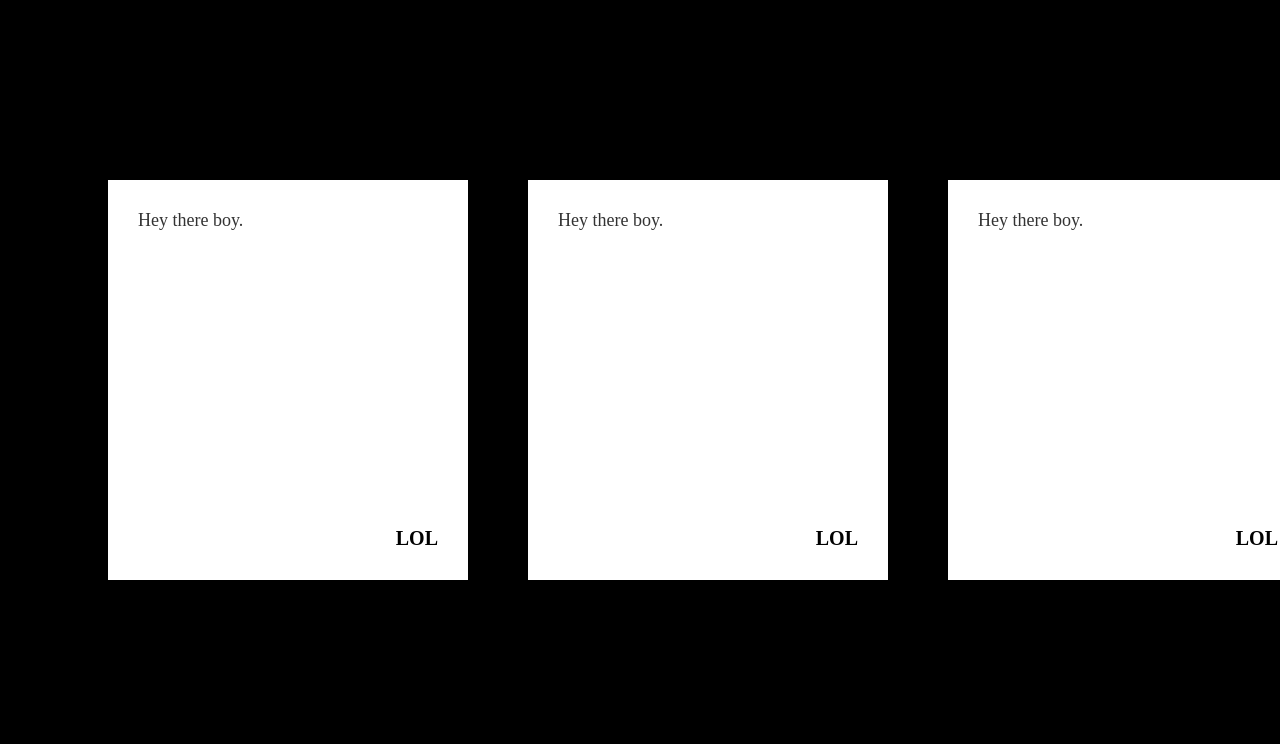
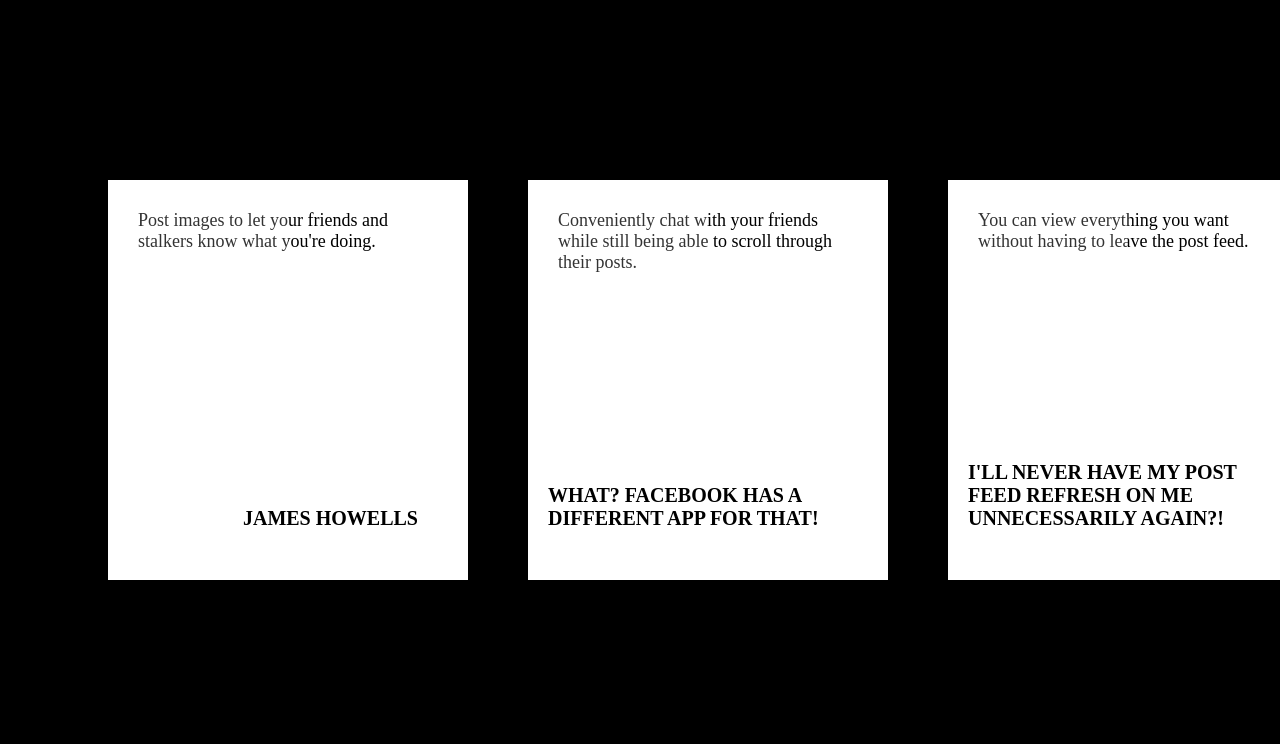
Before and after one commit to DanBal332/Minx, a Flask app: page / in a window 1280 px wide. Shown: the part 820-1564 px from the top of the page. Run offline with Flask 2, Linux system fonts and the light colour scheme.

Commit message:
finished pre-button section

```diff
--- a/Jim/Templates/welcome.html
+++ b/Jim/Templates/welcome.html
@@ -23,22 +23,22 @@
     <div class="quotes">
         <div>
             <div class="box box1">
-                <p>Hey there boy.</p>
-                <h2> LOL</h2>
+                <p>Post images to let your friends and stalkers know what you're doing.</p>
+                <h2> James Howells </h2>
             </div>
             <div class="bg"></div>
         </div>
         <div>
             <div class="box box2">
-                <p>Hey there boy.</p>
-                <h2> LOL</h2>
+                <p>Conveniently chat with your friends while still being able to scroll through their posts.</p>
+                <h2> What? Facebook has a different app for that! </h2>
             </div>
             <div class="bg"></div>
         </div>
         <div>
             <div class="box box3">
-                <p>Hey there boy.</p>
-                <h2> LOL</h2>
+                <p> You can view everything you want without having to leave the post feed. </p>
+                <h2> I'll never have my post feed refresh on me unnecessarily again?!</h2>
             </div>
             <div class="bg"></div>
         </div>
--- a/Jim/static/welc.css
+++ b/Jim/static/welc.css
@@ -123,7 +123,7 @@ section:after {
     left: 0;
     z-index: 1;
     opacity: 0;
-    transition: 0.5s;
+    transition: 1s;
     pointer-events: none;
     width: 100%;
     height: 100%;
@@ -143,7 +143,7 @@ section:after {
     position: absolute;
     bottom: 30px;
     right: 30px;
-    margin: 0;
+    margin: 20px;
     padding: 0;
     font-size: 20px;
     text-transform: uppercase;
```
